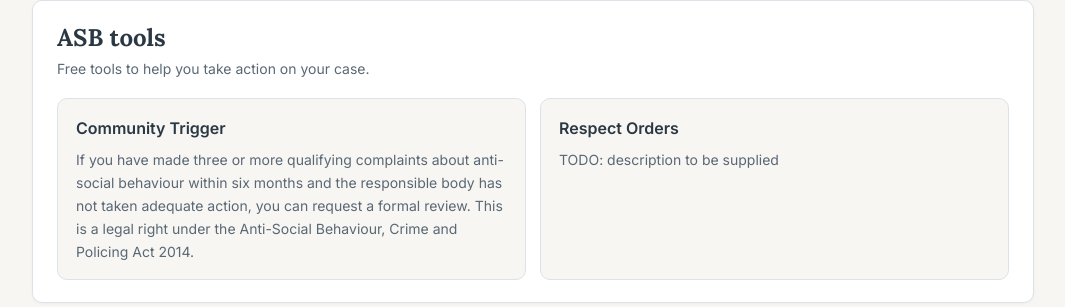
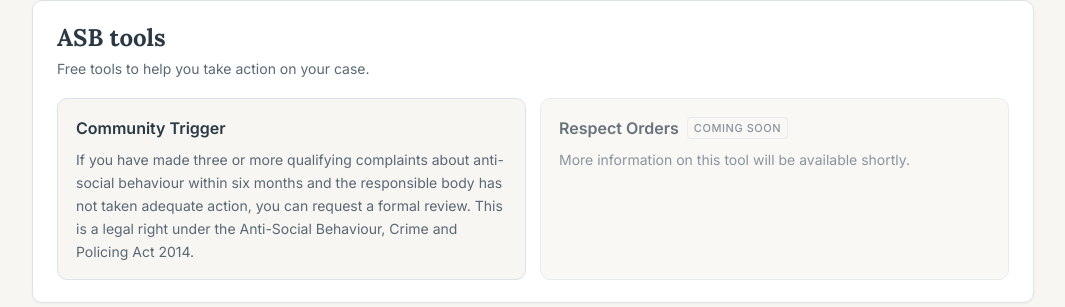
Before and after one commit to ErnieCap/WASBA, a Flask app: page /premium/1 in a window 1280 px wide. Shown: the part 1556-1863 px from the top of the page, without its empty margins (107-1172 px from the left). Run offline with Flask 3, Linux system fonts and the light colour scheme; a database or web service that is not in the repository returns one stand-in record (values such as "Sample title"); some libraries are stand-ins or nearby versions.

Commit message:
Step 3: show "Coming soon" label for tools with link="#" or TODO link
Cards whose link is "#" or starts with "TODO" render as a non-linked div
with a muted "Coming soon" badge instead of a broken anchor.

Co-Authored-By: Claude Sonnet 4.6 <noreply@anthropic.com>
Claude-Session: https://claude.ai/code/session_01LCMMrdP1TmHr1b6vmT1Vs4

```diff
--- a/templates/asb/result.html
+++ b/templates/asb/result.html
@@ -292,6 +292,24 @@
            grid-template-columns:repeat(auto-fit,minmax(240px,1fr));
            gap:14px;">
       {% for tool in result.all_tools %}
+        {%- set coming_soon = (tool.link == "#" or tool.link.startswith("TODO")) -%}
+        {% if coming_soon %}
+        <div id="tool-{{ tool.id }}"
+             style="padding:16px 18px;
+                    border:1px solid var(--line); border-radius:var(--radius);
+                    background:var(--bg); opacity:0.7;">
+          <div style="display:flex; align-items:center; gap:8px; margin-bottom:6px;">
+            <span style="font-weight:600; color:var(--text);">{{ tool.title }}</span>
+            <span style="font-size:11px; font-weight:500; letter-spacing:0.05em;
+                         text-transform:uppercase; color:var(--muted);
+                         border:1px solid var(--line); border-radius:4px;
+                         padding:1px 6px;">Coming soon</span>
+          </div>
+          <p style="margin:0; font-size:14px; color:var(--muted);">
+            More information on this tool will be available shortly.
+          </p>
+        </div>
+        {% else %}
         <a id="tool-{{ tool.id }}"
            href="{{ tool.link }}"
            style="display:block; padding:16px 18px;
@@ -301,6 +319,7 @@
           <div style="font-weight:600; margin-bottom:6px; color:var(--text);">{{ tool.title }}</div>
           <p style="margin:0; font-size:14px; color:var(--muted);">{{ tool.description }}</p>
         </a>
+        {% endif %}
       {% endfor %}
     </div>
   </div>
```
Lines whose indentation alone changed are shown as unchanged.
